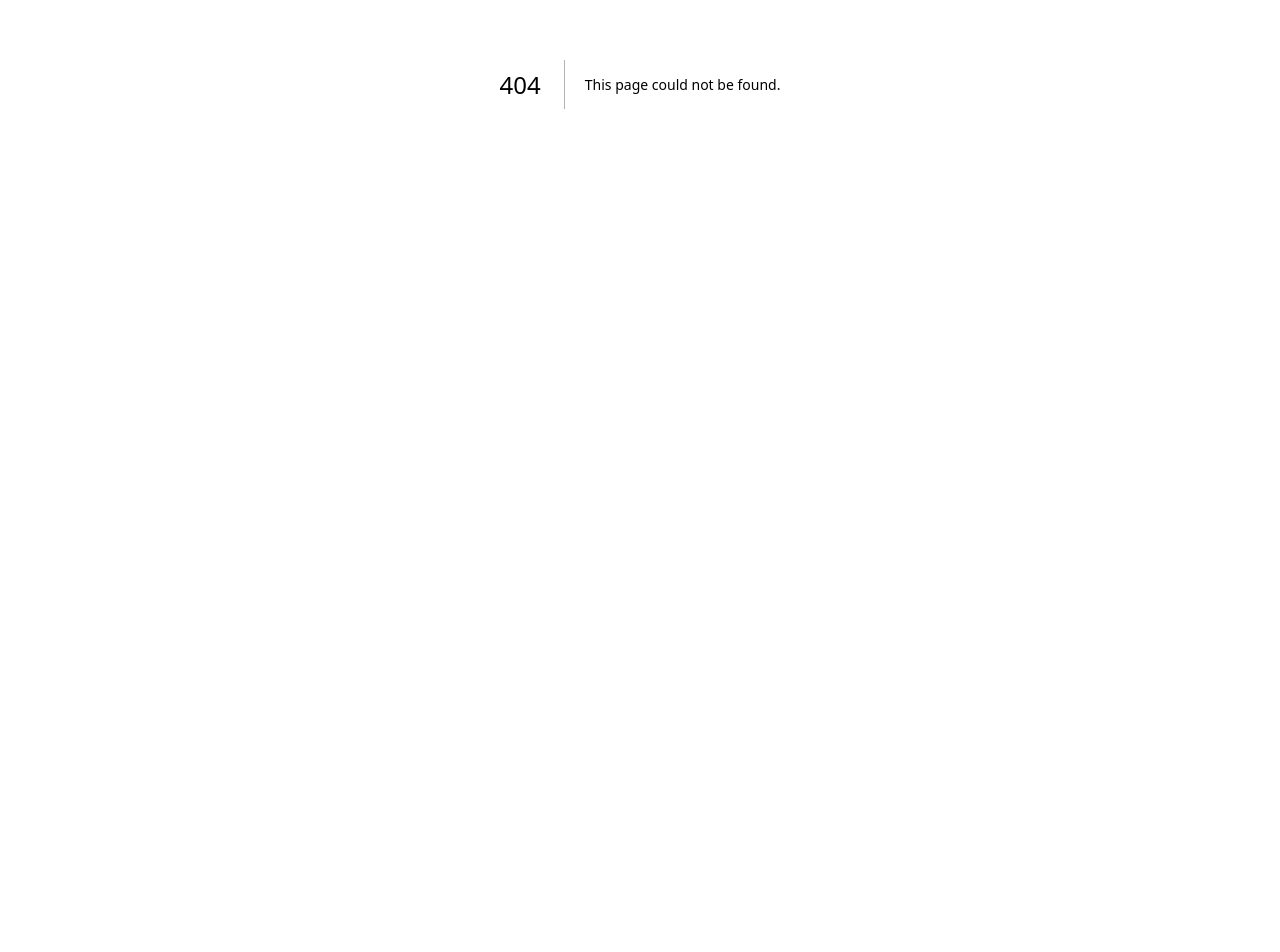
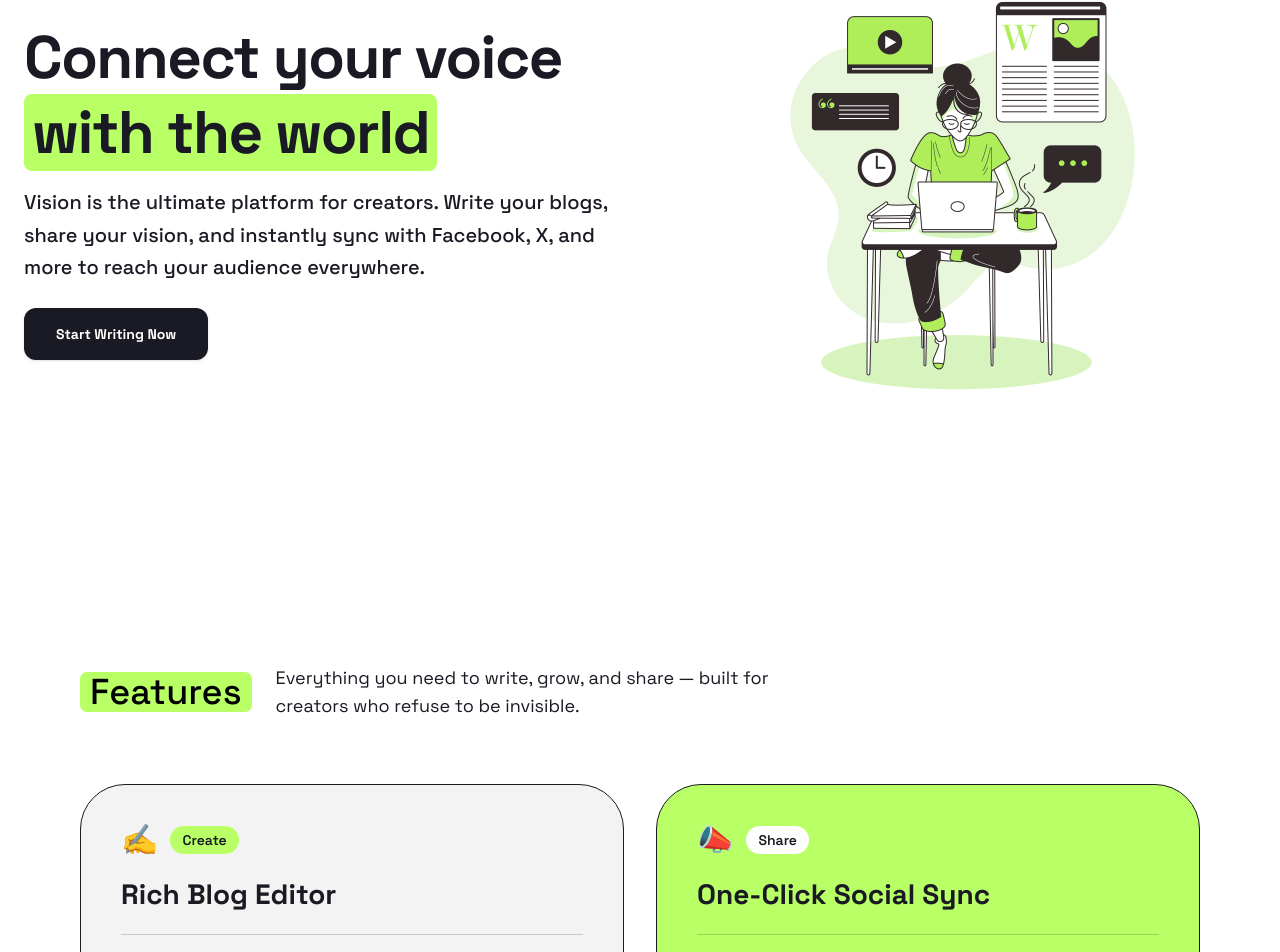
Before and after one commit to Jiranon-K/vision, a Next.js app: page /services in a window 1280 px wide. Before the commit this address had no page. Shown: the part 316-1268 px from the top of the page. Before the commit the page ends 800 px from the top, so only its background shows below. Built offline with nearby package versions, Linux system fonts and the light colour scheme.

Commit message:
feat: add hero and service detail grid to services page

```diff
--- /dev/null
+++ b/app/services/page.tsx
@@ -0,0 +1,11 @@
+import Navbar from "@/components/Navbar";
+import Hero from "@/components/services/Hero";
+
+export default function ServicesPage() {
+  return (
+    <main className="min-h-screen bg-white">
+      <Navbar />
+      <Hero />
+    </main>
+  );
+}
--- a/components/Navbar.tsx
+++ b/components/Navbar.tsx
@@ -7,7 +7,7 @@ const Navbar = () => {
   const [isOpen, setIsOpen] = useState(false);
 
   const navLinks = [
-    { name: "Services", href: "#" },
+    { name: "Services", href: "/services" },
     { name: "Pricing", href: "#" },
     { name: "Blog", href: "#" },
   ];
--- /dev/null
+++ b/components/services/Hero.tsx
@@ -0,0 +1,186 @@
+import Link from "next/link";
+import Image from "next/image";
+
+const features = [
+  {
+    icon: "✍️",
+    badge: "Create",
+    title: "Rich Blog Editor",
+    description:
+      "Write beautifully formatted posts with our intuitive editor. Add media, style your content, and publish in minutes — no code required.",
+    bgColor: "bg-brand-gray",
+    badgeBg: "bg-brand-lime",
+    textColor: "text-brand-dark",
+  },
+  {
+    icon: "📣",
+    badge: "Share",
+    title: "One-Click Social Sync",
+    description:
+      "Broadcast your posts to Facebook, X (Twitter), and more with a single click. Reach your entire audience the moment you hit publish.",
+    bgColor: "bg-brand-lime",
+    badgeBg: "bg-white",
+    textColor: "text-brand-dark",
+  },
+  {
+    icon: "🔍",
+    badge: "Discover",
+    title: "Search Visibility",
+    description:
+      "Get discovered by the right readers. Vision optimises every post for search engines so your content ranks and your audience grows organically.",
+    bgColor: "bg-brand-dark",
+    badgeBg: "bg-brand-lime",
+    textColor: "text-white",
+  },
+  {
+    icon: "🚀",
+    badge: "Grow",
+    title: "Audience Connect",
+    description:
+      "Build a loyal following with comments, reactions, and subscriber lists. Engage readers directly and turn casual visitors into fans.",
+    bgColor: "bg-brand-gray",
+    badgeBg: "bg-brand-lime",
+    textColor: "text-brand-dark",
+  },
+  {
+    icon: "📊",
+    badge: "Analyse",
+    title: "Growth Analytics",
+    description:
+      "Track views, shares, and engagement in real time. Understand what resonates and double down on the content that drives results.",
+    bgColor: "bg-brand-lime",
+    badgeBg: "bg-white",
+    textColor: "text-brand-dark",
+  },
+  {
+    icon: "🛡️",
+    badge: "Control",
+    title: "Smart Creator Hub",
+    description:
+      "Manage all your posts, drafts, and social connections from one powerful dashboard. Your creative workflow, streamlined.",
+    bgColor: "bg-brand-dark",
+    badgeBg: "bg-brand-lime",
+    textColor: "text-white",
+  },
+];
+
+const Hero = () => {
+  return (
+    <>
+      <section className="relative w-full py-12 md:py-24 lg:py-32 bg-white overflow-hidden">
+        <div className="container px-4 md:px-6 mx-auto">
+          <div className="grid grid-cols-1 md:grid-cols-2 gap-8 lg:gap-12 items-center">
+            <div className="flex flex-col justify-center space-y-6">
+              <div className="space-y-4">
+                <h1 className="text-4xl font-bold tracking-tight sm:text-5xl md:text-6xl text-brand-dark leading-tight">
+                  Connect your voice{" "}
+                  <span className="bg-brand-lime px-2 rounded-lg">
+                    with the world
+                  </span>
+                </h1>
+                <p className="max-w-[600px] text-brand-dark md:text-xl/relaxed lg:text-base/relaxed xl:text-xl/relaxed font-medium">
+                  Vision is the ultimate platform for creators. Write your
+                  blogs, share your vision, and instantly sync with Facebook, X,
+                  and more to reach your audience everywhere.
+                </p>
+              </div>
+              <div className="flex flex-col sm:flex-row gap-4">
+                <Link
+                  href="#write"
+                  className="inline-flex items-center justify-center rounded-xl bg-brand-dark px-8 py-4 text-sm font-bold text-white shadow-sm transition-all hover:bg-brand-lime hover:text-brand-dark duration-300 transform hover:scale-105 sm:w-auto"
+                >
+                  Start Writing Now
+                </Link>
+              </div>
+            </div>
+            <div className="relative flex justify-center items-center">
+              <div className="relative w-full max-w-[500px] aspect-square">
+                <Image
+                  src="/as-03.png"
+                  alt="Digital Marketing Illustration"
+                  fill
+                  className="object-contain"
+                  priority
+                />
+              </div>
+            </div>
+          </div>
+        </div>
+      </section>
+
+      <section className="max-w-7xl mx-auto py-24 px-4 md:px-10 lg:px-20">
+        <div className="flex flex-col md:flex-row items-start md:items-center gap-6 mb-16">
+          <div className="bg-brand-lime px-1.5 rounded-[7px] shrink-0">
+            <h2 className="text-3xl md:text-4xl font-medium px-1">Features</h2>
+          </div>
+          <p className="text-lg font-normal leading-7 text-brand-dark max-w-[560px]">
+            Everything you need to write, grow, and share — built for creators
+            who refuse to be invisible.
+          </p>
+        </div>
+
+        {/* Cards */}
+        <div className="grid grid-cols-1 md:grid-cols-2 gap-8">
+          {features.map((feature, index) => (
+            <div
+              key={index}
+              className={`${feature.bgColor} p-10 rounded-[45px] border border-brand-dark shadow-[0px_5px_0px_0px_rgba(25,26,35,1)] flex flex-col gap-5 group cursor-pointer transition-all duration-300 hover:shadow-none hover:translate-y-1`}
+            >
+              {/* Top row: icon + badge */}
+              <div className="flex items-center gap-3">
+                <span className="text-3xl leading-none">{feature.icon}</span>
+                <span
+                  className={`${feature.badgeBg} text-brand-dark text-sm font-semibold px-3 py-1 rounded-full`}
+                >
+                  {feature.badge}
+                </span>
+              </div>
+
+              {/* Title */}
+              <h3
+                className={`${feature.textColor} text-2xl md:text-[28px] font-bold leading-snug`}
+              >
+                {feature.title}
+              </h3>
+
+              {/* Divider */}
+              <div
+                className={`h-px w-full ${
+                  feature.bgColor === "bg-brand-dark"
+                    ? "bg-white/20"
+                    : "bg-brand-dark/20"
+                }`}
+              />
+
+              {/* Description */}
+              <p
+                className={`${
+                  feature.bgColor === "bg-brand-dark"
+                    ? "text-white/80"
+                    : "text-brand-dark/80"
+                } text-base leading-relaxed`}
+              >
+                {feature.description}
+              </p>
+
+              {/* Learn more link */}
+              <div className="flex items-center gap-2 mt-auto pt-2">
+                <span
+                  className={`text-sm font-semibold transition-all ${
+                    feature.bgColor === "bg-brand-dark"
+                      ? "text-brand-lime"
+                      : "text-brand-dark"
+                  }`}
+                >
+                  Learn more →
+                </span>
+              </div>
+            </div>
+          ))}
+        </div>
+      </section>
+    </>
+  );
+};
+
+export default Hero;
```
Also changed, not shown: public/as-03.png (added).
